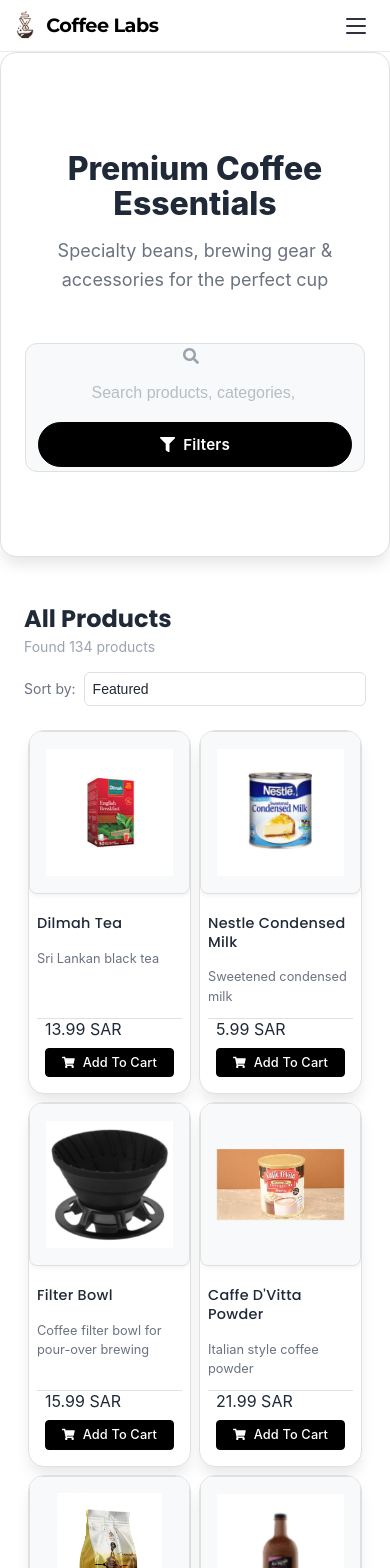
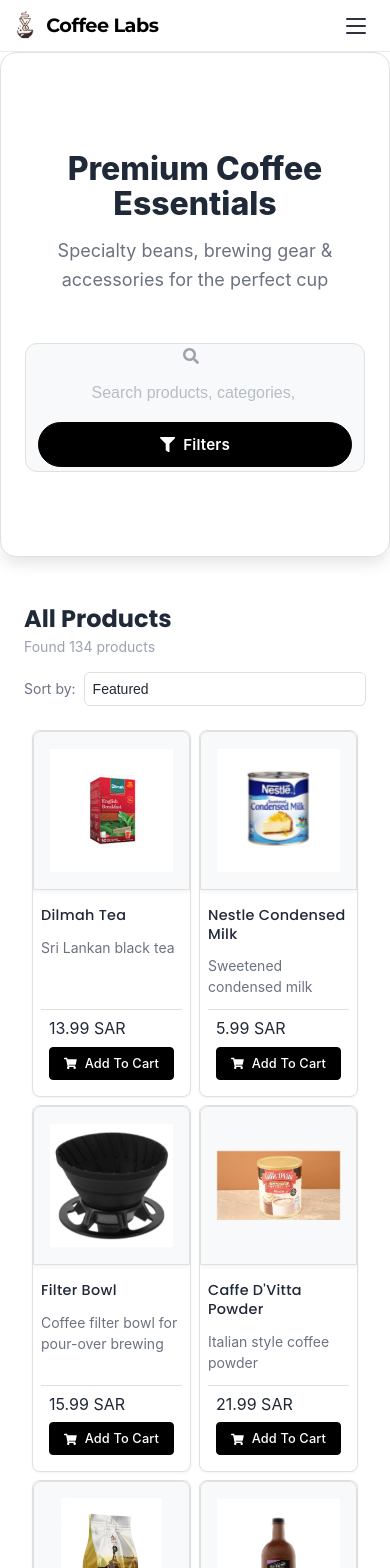
Before and after one commit to Diludhz/coffee_labs_websitess, a React (Create React App) app: page /products in a window 390 px wide. Shown: the top 1568 px of the page. Built offline with nearby package versions, Linux system fonts and the light colour scheme.

Commit message:
Your commit message here

```diff
--- a/src/styles/Products.css
+++ b/src/styles/Products.css
@@ -1362,59 +1362,88 @@
 
 @media (max-width: 768px) {
   .products-grid {
-    grid-template-columns: repeat(2, 1fr); /* 2 items on mobile - FIXED */
-    gap: var(--space-sm);
-    padding: 0 var(--space-sm);
+    grid-template-columns: repeat(2, 1fr);
+    gap: 0.5rem;
+    padding: 0 0.5rem;
+    width: 100%;
   }
 
   .product-card {
     height: auto;
-    min-height: 280px;
+    min-height: auto;
+    border-radius: 0.5rem;
+    overflow: hidden;
+    box-shadow: 0 1px 3px rgba(0, 0, 0, 0.05);
+    transition: transform 0.2s ease, box-shadow 0.2s ease;
+  }
+
+  .product-card:active {
+    transform: scale(0.98);
   }
 
   .add-to-cart-btn {
     width: 100%;
     padding: 0.5rem;
-    font-size: 0.85rem;
+    font-size: 0.8rem;
+    white-space: nowrap;
+    text-overflow: ellipsis;
+    overflow: hidden;
   }
 
   .product-image {
     padding-top: 100%;
+    border-radius: 0.5rem 0.5rem 0 0;
+    margin-bottom: 0.5rem;
   }
 
   .product-details {
-    padding: var(--space-sm);
-  }
-
-  .product-footer {
-    flex-direction: column;
-    gap: var(--space-sm);
-    padding: 0 var(--space-sm) var(--space-sm);
-  }
-
-  /* Ensure product cards maintain consistent height in 2-column layout */
-  .product-card {
-    display: flex;
-    flex-direction: column;
-    height: 100%;
-  }
-
-  .product-details {
+    padding: 0.5rem;
     flex: 1;
     display: flex;
     flex-direction: column;
   }
 
+  .product-title {
+    font-size: 0.9rem;
+    margin-bottom: 0.25rem;
+    line-height: 1.3;
+    display: -webkit-box;
+    -webkit-line-clamp: 2;
+    -webkit-box-orient: vertical;
+    overflow: hidden;
+  }
+
+  .product-price {
+    font-size: 1rem;
+    margin: 0.25rem 0;
+  }
+
   .product-footer {
+    padding: 0.5rem;
     margin-top: auto;
   }
-}
-
-@media (max-width: 480px) {
+
+  /* Remove the extra media query for 480px as we're keeping 2 columns */
+}
+
+/* Adjust for very small screens */
+@media (max-width: 360px) {
   .products-grid {
-    grid-template-columns: repeat(2, 1fr); /* Keep 2 items on very small mobile */
-    gap: var(--space-sm);
-    padding: 0 var(--space-xs);
+    padding: 0 0.25rem;
+    gap: 0.25rem;
+  }
+
+  .product-title {
+    font-size: 0.8rem;
+  }
+
+  .product-price {
+    font-size: 0.9rem;
+  }
+
+  .add-to-cart-btn {
+    font-size: 0.75rem;
+    padding: 0.4rem;
   }
 
   .product-card {
```
